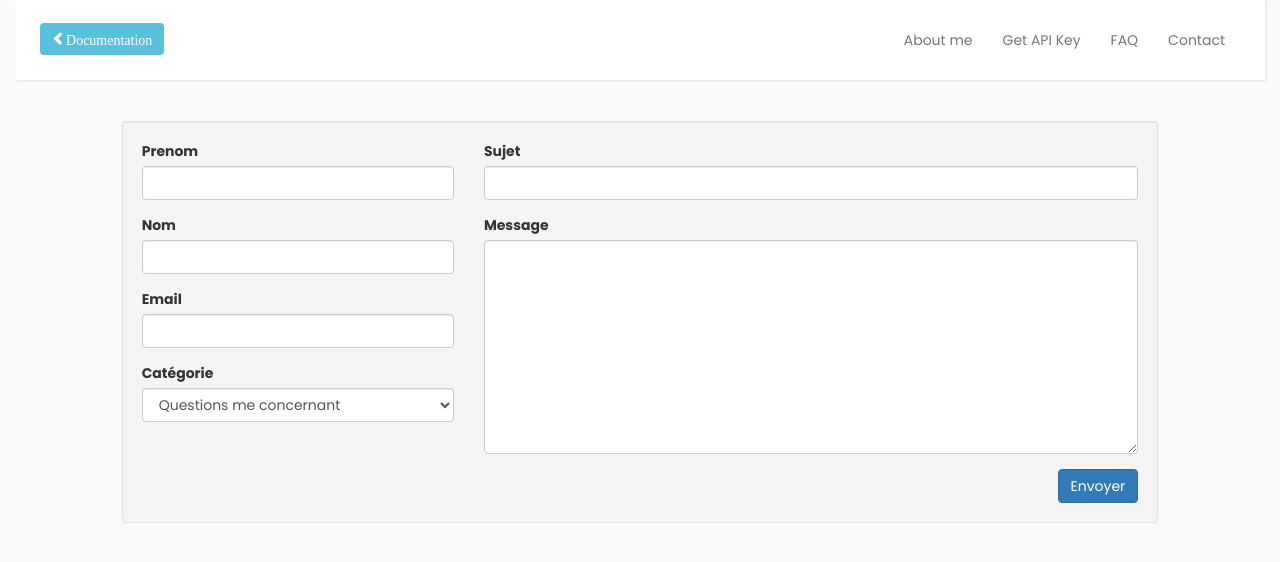
After one commit to FredPi17/API-Home, a PHP site: page /contact.php in a window 1280 px wide. The commit adds this page. Shown: the top 562 px of the page. Run offline with PHP 8.4, Linux system fonts and the light colour scheme.

Commit message:
Sending email correctly with the contact page

```diff
--- /dev/null
+++ b/contact.php
@@ -0,0 +1,105 @@
+<!DOCTYPE html>
+<html>
+<head>
+    <meta charset="utf-8">
+    <meta name="viewport" content="width=device-width, initial-scale=1.0">
+    <meta http-equiv="X-UA-Compatible" content="IE=edge">
+
+    <title>API Index</title>
+
+    <!-- Bootstrap CSS CDN -->
+    <link rel="stylesheet" href="https://maxcdn.bootstrapcdn.com/bootstrap/3.3.7/css/bootstrap.min.css">
+    <!-- Our Custom CSS -->
+    <link rel="stylesheet" href="sidebar.css">
+</head>
+<body>
+
+<div class="container-fluid">
+    <nav class="navbar navbar-default">
+        <div class="container-fluid">
+
+            <div class="navbar-header">
+                <button type="button" id="sidebarCollapse" class="btn btn-info navbar-btn">
+                    <a  href="index.php" class="glyphicon glyphicon-chevron-left"><span>Documentation</span></a>
+
+                </button>
+            </div>
+
+            <div class="collapse navbar-collapse" id="bs-example-navbar-collapse-1">
+                <ul class="nav navbar-nav navbar-right">
+                    <li><a href="about.html">About me</a></li>
+                    <li><a href="get_API.html">Get API Key</a></li>
+                    <li><a href="#">FAQ</a></li>
+                    <li><a href="contact.php">Contact</a></li>
+
+                </ul>
+            </div>
+        </div>
+    </nav>
+    <div class="row">
+        <div class='col-sm-10 col-sm-offset-1'>
+
+        </div>
+    </div>
+    <div class='row'>
+        <div class='col-sm-10 col-sm-offset-1'>
+            <div class='well'>
+                <form method="get" action="postForm.php">
+                    <div class='row'>
+                        <div class='col-sm-4'>
+                            <div class='form-group'>
+                                <label for='fname'>Prenom</label>
+                                <input type='text' name='prenom' class='form-control' />
+                            </div>
+                            <div class='form-group'>
+                                <label for='lname'>Nom</label>
+                                <input type='text' name='nom' class='form-control' />
+                            </div>
+                            <div class='form-group'>
+                                <label for='email'>Email</label>
+                                <input type='text' name='email' class='form-control' />
+                            </div>
+                            <div class='form-group'>
+                                <label for='subject'>Catégorie</label>
+                                <select name='sujet_1' class='form-control'>
+                                    <option>Questions me concernant</option>
+                                    <option>Suggestion sur le site</option>
+                                    <option>Autre question</option>
+                                </select>
+                            </div>
+                        </div>
+                        <div class='col-sm-8'>
+                            <div class="form-group">
+                                <label for="subject">Sujet</label>
+                                <input type="text" name="sujet_2" class="form-control" />
+                            </div>
+                            <div class='form-group'>
+                                <label for='message'>Message</label>
+                                <textarea class='form-control' name='message' rows='10'></textarea>
+                            </div>
+                            <div class='text-right'>
+                                <input type='submit' class='btn btn-primary' value='Envoyer' />
+                            </div>
+                        </div>
+                        <?php
+                        if(isset($_GET['success'])){
+                            echo "<div class=\"alert alert-success\">
+                                  <strong>Success!</strong> Votre email a bien été envoyé !
+                                </div>";
+
+                        }
+                        else if(isset($_GET['error'])){
+                            echo "<div class=\"alert alert-danger\">
+                                      <strong>Error!</strong> Votre email n'a pas été envoyé !
+                                    </div>";
+                        }
+                        ?>
+                    </div>
+                </form>
+            </div>
+        </div>
+    </div>
+</div>
+
+</body>
+</html>
```
Also changed, not shown: about.html (added, +10 -0 lines), calendrier.php (+8 -0 lines), get_API.html (added, +10 -0 lines), index.php (+13 -7 lines), postForm.php (added, +57 -0 lines).
